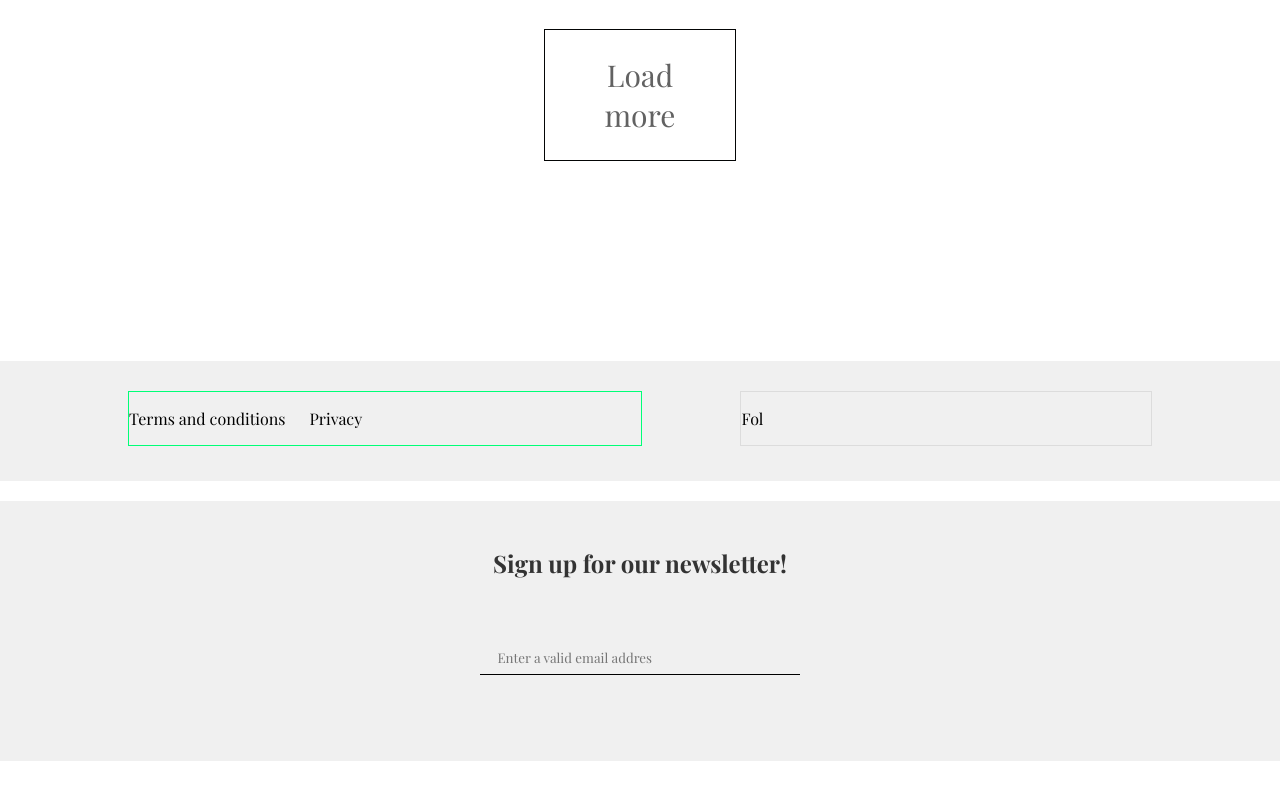
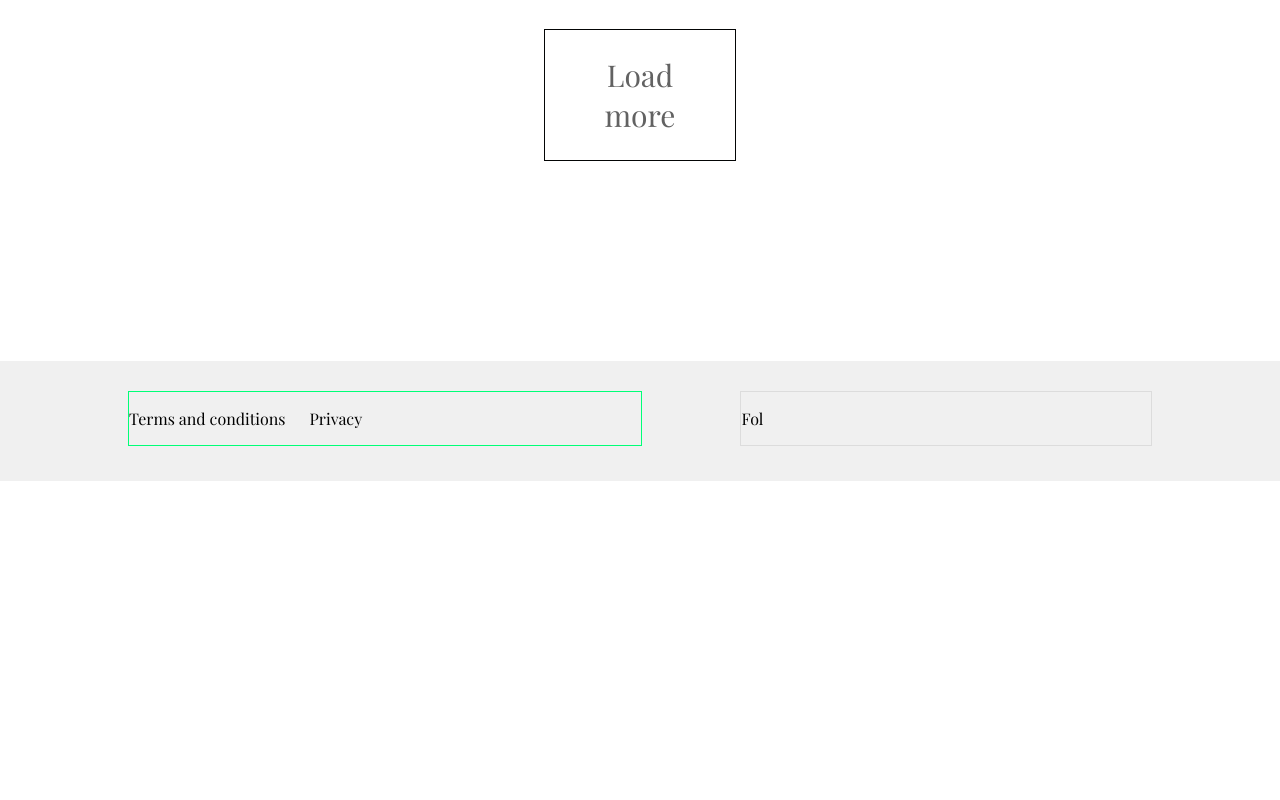
Before and after one commit to meheviensumona/Minimo, a plain HTML site: page index.html in a window 1280 px wide. Shown: the part 3913-4713 px from the top of the page. After the commit the page ends 4394 px from the top, so only its background shows below. Drawn offline with nearby package versions, Linux system fonts and the light colour scheme.

Commit message:
first commit

```diff
--- a/index.html
+++ b/index.html
@@ -79,6 +79,7 @@
 </section>
 <!------------------------- about end ------------------------->
 
+
 <!----------------------- about start ------------------------>
 <section class="about">
   <div class="container_2">
@@ -148,47 +149,5 @@
   </div>
 </section>
 <!--- end privacy --->
-
-
-
-
-
-
-
-
-
-
-
-
-
-
-
-
-
-
-
-
-
-
-
-
-
-
-<section class="sign">
-  <div class="text">
-
-      <a href="#"><h1>Sign up for our newsletter!</h1></a>
-
-      <div class="em_box">
-          <form action="#">
-
-              <input class="in_1" type="text" placeholder="Enter a valid email addres">
-
-              <a href="#"><i class="fa fa-paper-plane sub" aria-hidden="true"></i></a>
-           </form>
-      </div>
-  </div>
-</section>
-<br><br><br>
 </body>
 </html>
--- a/style.css
+++ b/style.css
@@ -220,7 +220,6 @@ header{
 /* sign end */
 
 /* start load */
-
 .load{
     margin: 200px 0px;
 }
```
